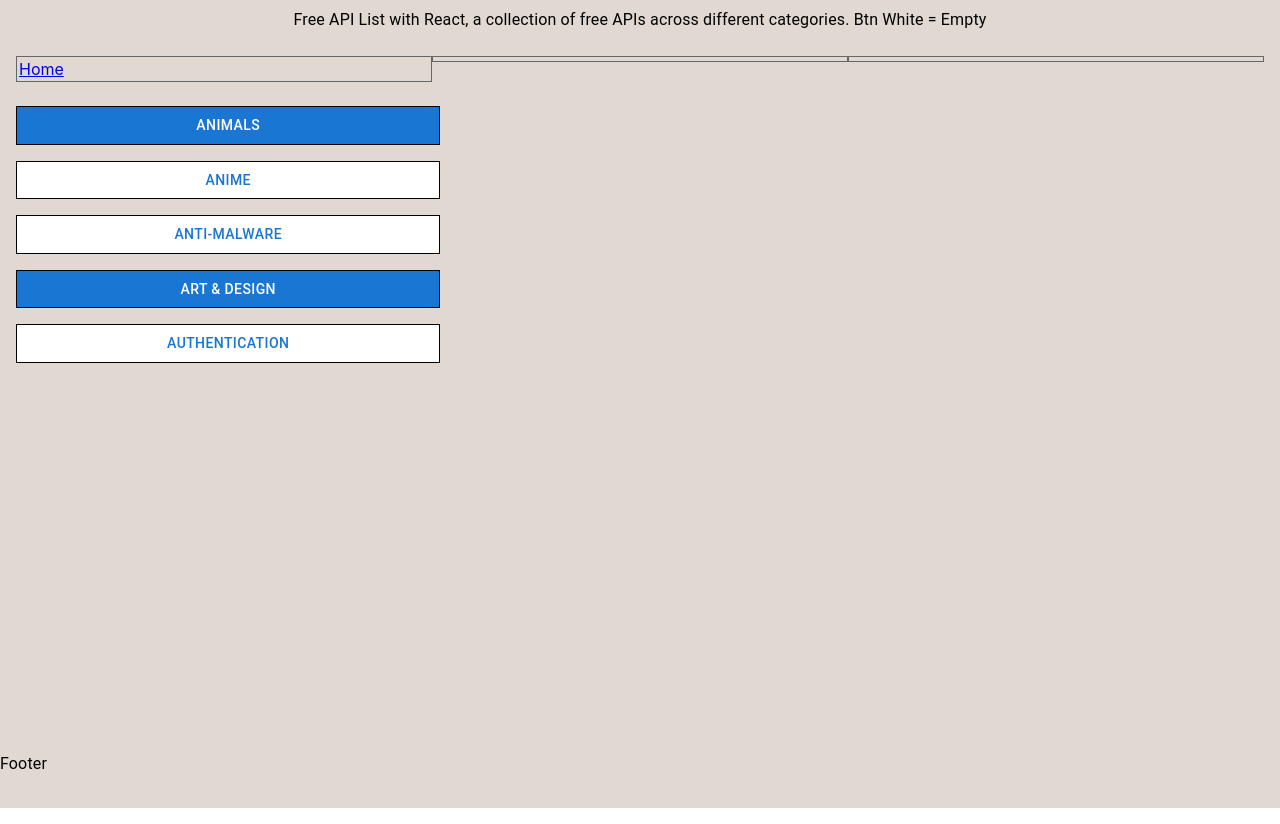
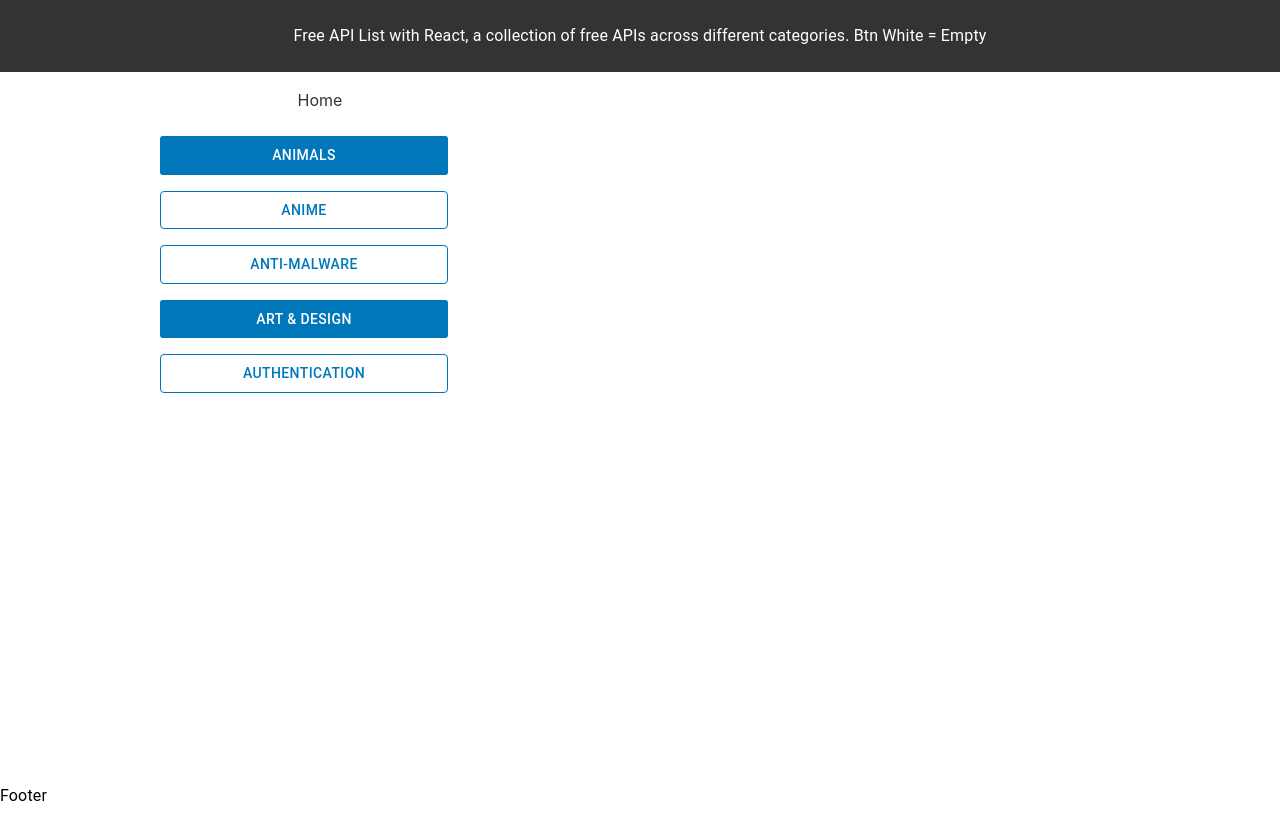
Before and after one commit to Curtis-Thomas/free-api-list-with-react, a React (Create React App) app: page / in a window 1280 px wide. Built offline with nearby package versions, Linux system fonts and the light colour scheme.

Commit message:
style: color theme added

```diff
--- a/src/App.js
+++ b/src/App.js
@@ -20,11 +20,23 @@ import AuthenticationDash from "./api/authentication/Authentication1Dash";
 function App() {
   return (
     <Router>
-      <Box sx={{ backgroundColor: "#E1D9D1", minHeight: "101vh" }}>
+      <Box sx={{ backgroundColor: "#ffffff", minHeight: "101vh" }}>
         <Box sx={{ minHeight: "5vh" }}>
           <Header />
         </Box>
-        <Box sx={{ minHeight: "85vh", padding: "16px" }}>
+        <Box
+          sx={{
+            minHeight: "85vh",
+            padding: 2,
+            "@media screen and (max-width: 600px)": {
+              padding: 1,
+            },
+            "@media screen and (min-width: 601px)": {
+              margin: "0 auto",
+              maxWidth: "960px",
+            },
+          }}
+        >
           <Routes>
             <Route path="/" element={<Main />} />
             <Route path="/free-api-list-with-react/" element={<Main />} />
--- a/src/api/artDesign/ArtDesign1Dash.js
+++ b/src/api/artDesign/ArtDesign1Dash.js
@@ -1,4 +1,4 @@
-import { Box, Typography } from "@mui/material";
+import { Box } from "@mui/material";
 import BtnRouting from "../../core/main/BtnRouting";
 import NavBar from "../../core/main/navigation/NavBar";
 
@@ -7,7 +7,6 @@ const ArtDesignDash = () => {
     <Box>
       <NavBar link="/ArtDesignDash" />
       <Box>
-        <Typography>ArtDesign Dash</Typography>
         <BtnRouting btnName="Artic" navigateTo="ArtDesignArtic" />
         <BtnRouting btnName="EmojiHub" navigateTo="ArtDesignEmojiHub" />
       </Box>
--- a/src/core/header/Header.js
+++ b/src/core/header/Header.js
@@ -8,6 +8,10 @@ const Header = () => {
         alignItems: "center",
         minHeight: "5vh",
         justifyContent: "center",
+        backgroundColor: "#313335",
+        color: "white",
+        textAlign: "center",
+        padding: 2,
       }}
     >
       <Typography>
--- a/src/core/main/BoxTestCrud.js
+++ b/src/core/main/BoxTestCrud.js
@@ -46,7 +46,7 @@ const BoxTestCrud = ({ url }) => {
   return (
     <Box
       sx={{
-        border: "solid 1px purple",
+        border: "solid 1px #0077ba",
         padding: 2,
         margin: 2,
         minHeight: "20vh",
@@ -84,7 +84,11 @@ const BoxTestCrud = ({ url }) => {
           />
         </Box>
         <Box>
-          <Button variant="contained" onClick={fetchAPI}>
+          <Button
+            variant="contained"
+            onClick={fetchAPI}
+            style={{ backgroundColor: "#0077ba" }}
+          >
             Fetch
           </Button>
         </Box>
@@ -102,7 +106,7 @@ const BoxTestCrud = ({ url }) => {
             borderRadius: "5px",
             maxHeight: "60vh",
             overflow: "auto",
-            border: "solid 1px #333333",
+            border: "solid 1px ##0077ba",
           }}
         >
           {typeof response === "object"
--- a/src/core/main/BtnRouting.js
+++ b/src/core/main/BtnRouting.js
@@ -14,17 +14,19 @@ const BtnRouting = ({ btnName, navigateTo, backgroundColor, textColor }) => {
   return (
     <Box
       sx={{
-        border: "solid 1px black",
-        width: isMobile ? "100%" : "33vw",
-        maxWidth: "100%",
+        width: isMobile ? "100%" : "30%",
+        maxWidth: isMobile ? "45%" : "100%",
         marginBottom: 2,
         backgroundColor: `${backgroundColor}`,
+        border: "solid 1px 8d6cab ",
+        borderRadius: "3px",
       }}
     >
       <Button
         fullWidth={true}
         onClick={handleClick}
         style={{ color: `${textColor}` }}
+        sx={{ border: "solid 1px #0077ba" }}
       >
         {btnName}
       </Button>
--- a/src/core/main/Main.js
+++ b/src/core/main/Main.js
@@ -12,32 +12,32 @@ const Main = () => {
         <BtnRouting
           btnName="Animals"
           navigateTo="/AnimalsDash"
-          backgroundColor="#1976D2"
+          backgroundColor="#0077ba"
           textColor="white"
         />
         <BtnRouting
           btnName="Anime"
           navigateTo="/AnimeDash"
           backgroundColor="white"
-          textColor="#1976D2"
+          textColor="#0077ba"
         />
         <BtnRouting
           btnName="Anti-Malware"
           navigateTo="/AntiMalwareDash"
           backgroundColor="white"
-          textColor="#1976D2"
+          textColor="#0077ba"
         />
         <BtnRouting
           btnName="Art & Design"
           navigateTo="/ArtDesignDash"
-          backgroundColor="#1976D2"
+          backgroundColor="#0077ba"
           textColor="white"
         />
         <BtnRouting
           btnName="Authentication"
           navigateTo="/AuthenticationDash"
           backgroundColor="white"
-          textColor="#1976D2"
+          textColor="#0077ba"
         />
       </Box>
     </Box>
--- a/src/core/main/navigation/NavBar.js
+++ b/src/core/main/navigation/NavBar.js
@@ -22,6 +22,7 @@ const NavBar = ({ link, route2 }) => {
         marginBottom: 3,
         width: "100%",
         alignItems: "stretch",
+        justifyContent: "space-evenly",
       }}
     >
       <Box sx={{ flex: 1 }}>
@@ -29,12 +30,14 @@ const NavBar = ({ link, route2 }) => {
           onClick={handleClickHome}
           to="/"
           style={{
-            border: "solid 1px #666666",
             padding: 2,
             display: "block",
             overflow: "hidden",
             textOverflow: "ellipsis",
             whiteSpace: "nowrap",
+            color: "#313335",
+            textDecoration: "none",
+            textAlign: "center",
           }}
         >
           Home
@@ -45,12 +48,14 @@ const NavBar = ({ link, route2 }) => {
           onClick={handleClick}
           to={link}
           style={{
-            border: "solid 1px #666666",
+            color: "#313335",
             padding: 2,
             display: "block",
             overflow: "hidden",
             textOverflow: "ellipsis",
             whiteSpace: "nowrap",
+            textDecoration: "none",
+            textAlign: "center",
           }}
         >
           {link}
@@ -60,12 +65,14 @@ const NavBar = ({ link, route2 }) => {
         <Link
           to={link}
           style={{
-            border: "solid 1px #666666",
+            color: "#313335",
             padding: 2,
             display: "block",
             overflow: "hidden",
             textOverflow: "ellipsis",
             whiteSpace: "nowrap",
+            textDecoration: "none",
+            textAlign: "center",
           }}
         >
           {route2}
```
Also changed, not shown: 2 other files (tests, documents, lock files or other folders).
